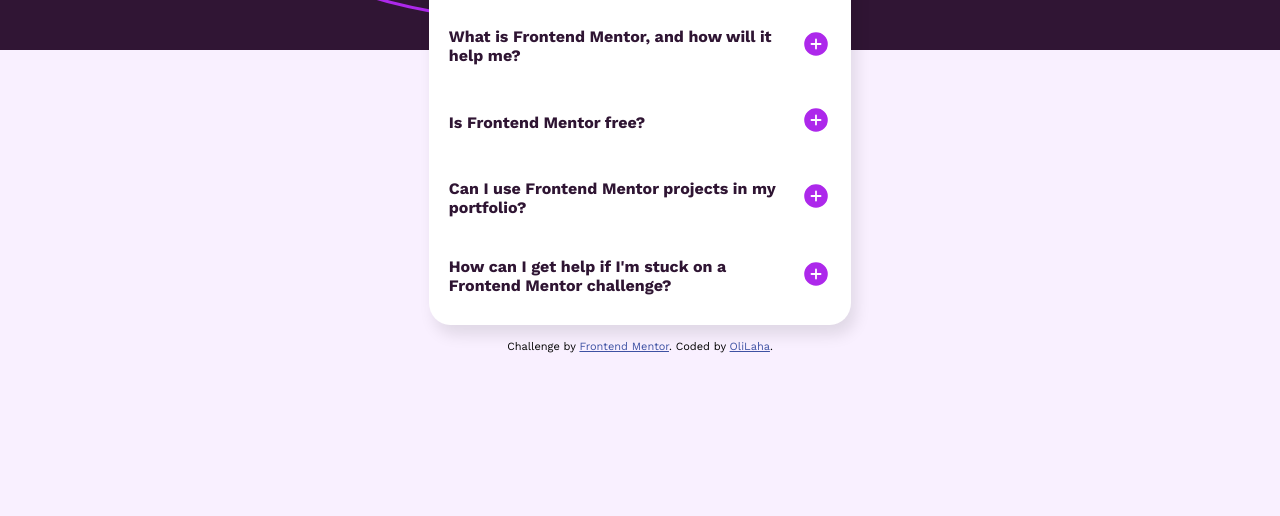
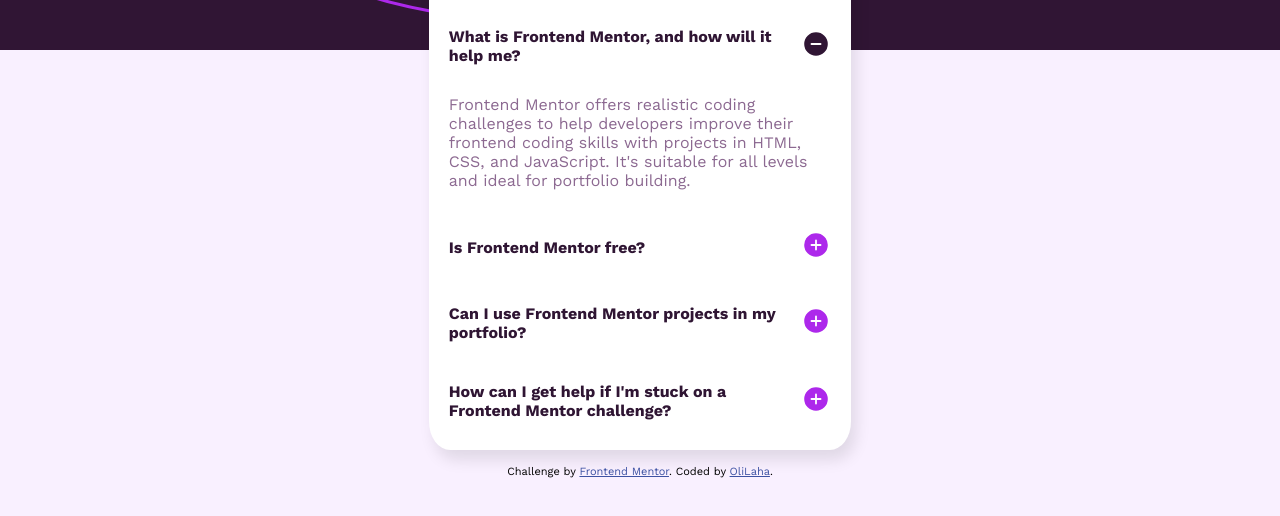
Before and after one commit to OliviaLahary/FAQ-accordion-html-css-js, a plain HTML site: page index.html in a window 1280 px wide. Shown: the part 270-786 px from the top of the page. Drawn offline with Linux system fonts and the light colour scheme.

Commit message:
modif css

```diff
--- a/index.html
+++ b/index.html
@@ -22,19 +22,21 @@
     <img src="assets/images/icon-star.svg" alt="etoile">
     <h1 class="titre-bold">FAQs</h1>
   </section>
-  <!-- bloc 1 -->
+
+
   <section class="bloc" data-bloc="1">
     <div class="bloc-title">
         <h2 class="second-title">What is Frontend Mentor, and how will it help me?</h2>
         <div class="bloc-icon">
-            <img class="img-toggle" src="assets/images/icon-plus.svg" alt="icône plus">
+            <img class="img-moins" src="assets/images/icon-minus.svg" alt="icône moins">
         </div>
     </div>
-    <p class="bloc-content">
+    <p class="bloc-affiche">
         Frontend Mentor offers realistic coding challenges to help developers improve their frontend coding skills
         with projects in HTML, CSS, and JavaScript. It's suitable for all levels and ideal for portfolio building.
     </p>
   </section>
+
 
   <!-- bloc 2 -->
   <section class="bloc" data-bloc="2">
--- a/style/style-desktop.css
+++ b/style/style-desktop.css
@@ -89,6 +89,14 @@ p {
     max-height: 0;
     transition: max-height 0.3s ease-out;
 }
+.bloc-affiche{
+    font-family: 'WorkSans', sans-serif;
+    display: block;
+    margin-top: 10px;
+    padding: 10px 20px;
+    font-size: 1rem;
+    color: hsl(292, 16%, 49%);
+}
 
 .bloc-content.show {
     display: block; /* Affiché lors de l'expansion */
```
